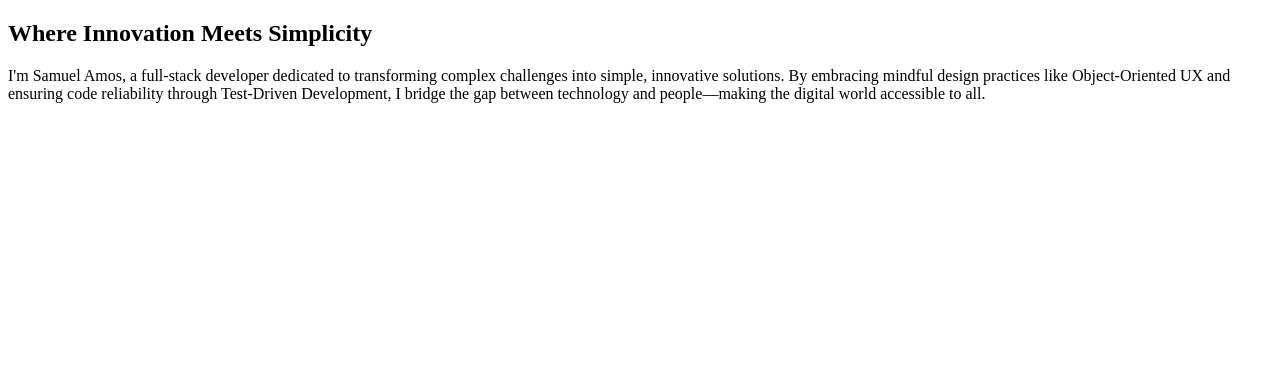
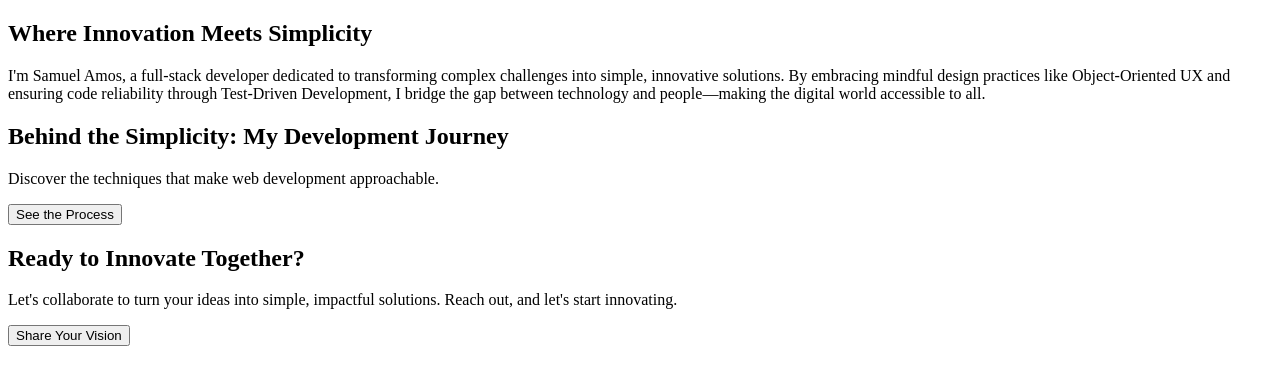
Before and after one commit to SamuelJAmos/portfolio, a Nuxt app: page / in a window 1280 px wide. Shown: the top 384 px of the page. Built offline with nearby package versions, Linux system fonts and the light colour scheme.

Commit message:
Build Primary and Secondary CTAs - display in hero.

```diff
--- a/components/landing/Hero.vue
+++ b/components/landing/Hero.vue
@@ -2,5 +2,7 @@
   <section>
     <h1>Where Innovation Meets Simplicity</h1>
     <p>I'm Samuel Amos, a full-stack developer dedicated to transforming complex challenges into simple, innovative solutions. By embracing mindful design practices like Object-Oriented UX and ensuring code reliability through Test-Driven Development, I bridge the gap between technology and people—making the digital world accessible to all.</p>
+    <LandingPrimaryCTA />
+    <LandingSecondaryCTA />
   </section>
 </template>
--- /dev/null
+++ b/components/landing/PrimaryCTA.vue
@@ -0,0 +1,5 @@
+<template>
+    <h2>Behind the Simplicity: My Development Journey</h2>
+    <p>Discover the techniques that make web development approachable.</p>
+    <button @click="">See the Process</button>
+</template>
--- /dev/null
+++ b/components/landing/SecondaryCTA.vue
@@ -0,0 +1,5 @@
+<template>
+    <h2>Ready to Innovate Together?</h2>
+    <p>Let's collaborate to turn your ideas into simple, impactful solutions. Reach out, and let's start innovating.</p>
+    <button @click="">Share Your Vision</button>
+</template>
```
